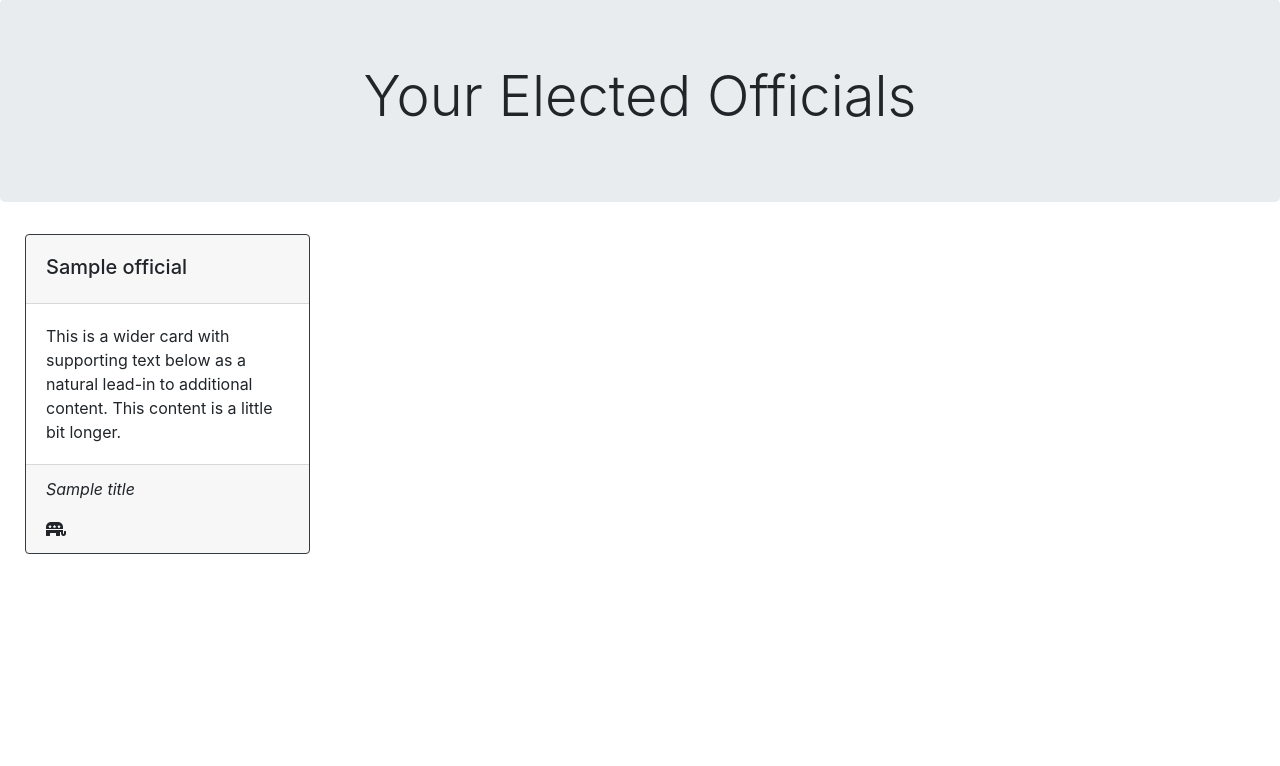
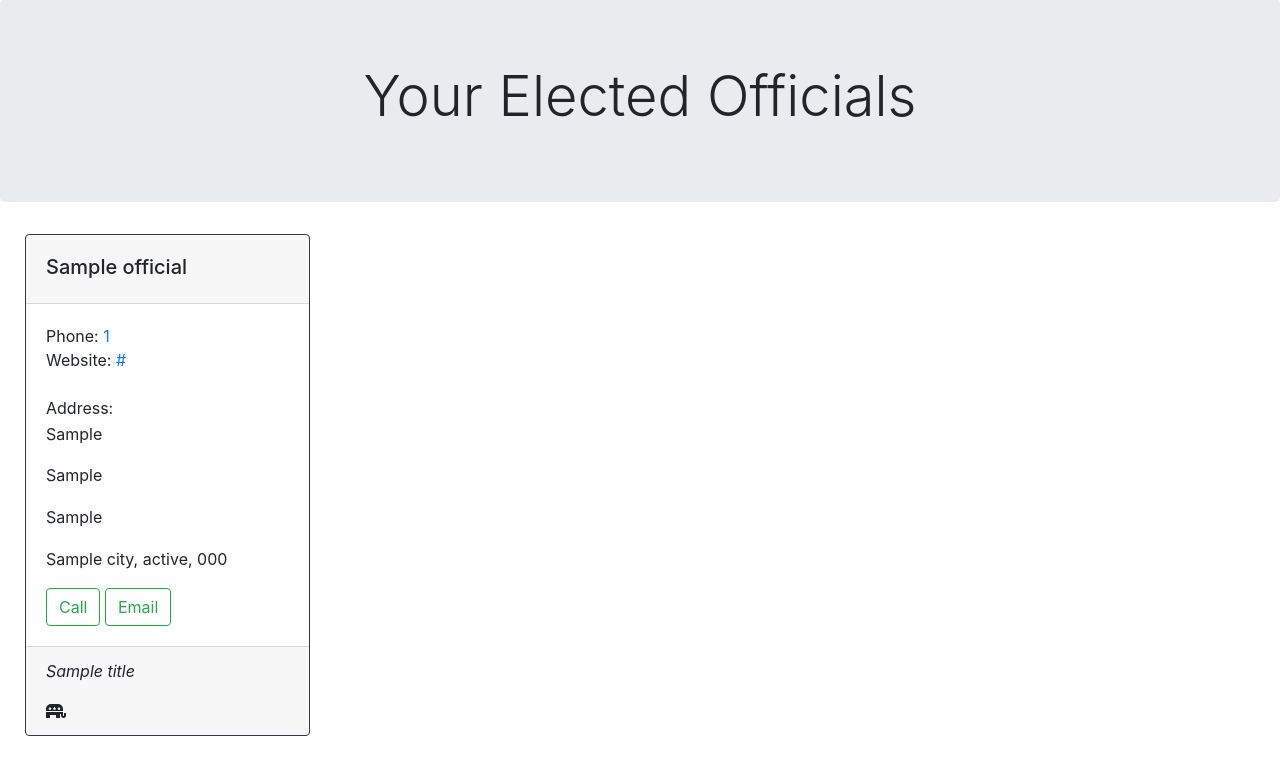
Before and after one commit to teafang/elected-official-database, a Flask app: template templates/results.html in a window 1280 px wide. Shown: the part 73-839 px from the top of the page. Before the commit the page ends 627 px from the top, so only its background shows below. Run offline with Flask 2, Linux system fonts and the light colour scheme; the template is opened without the code that fills it: most values are stand-ins (such as "Sample title", 1, 10 or a date in 2020); some libraries are stand-ins or nearby versions.

Commit message:
adding address and buttons

```diff
--- a/templates/results.html
+++ b/templates/results.html
@@ -20,7 +20,31 @@
                 <h5 class="card-title">{{data["officials"][i]["name"]}}</h5>
             </div>
             <div class="card-body">
-            <p class="card-text">This is a wider card with supporting text below as a natural lead-in to additional content. This content is a little bit longer.</p>
+
+            Phone:
+            {% for number in data['officials'][i]["phones"] %}
+                <a class="card-text" href="tel:+" + {{number.strip(' (-)')}}>{{number}}</a>
+            {% endfor %}
+            <br>
+            Website:
+            {% for website in data['officials'][i]["urls"] %}
+                <a class="card-text" href={{website}}>{{website}}</a>
+            {% endfor %}
+            <br>
+            <br>
+            <div style="line-height: 1.6;">
+            Address:
+            {% for address_line in data['officials'][i]["address"] %}
+                <p class="card-text">{{address_line['line1']}}</p>
+                <p class="card-text">{{address_line['line2']}}</p>
+                <p class="card-text">{{address_line['line3']}}</p>
+                <p class="card-text">{{address_line['city']}}, {{address_line['state']}}, {{address_line['zip']}}</p>
+            {% endfor %}
+
+            <a href="#" class="btn btn-outline-success">Call</a>
+            <a href="#" class="btn btn-outline-success">Email</a>
+
+            </div>
             </div>
             <div class="card-footer">
             <p class="font-italic">{{title["name"]}}</p>
```
